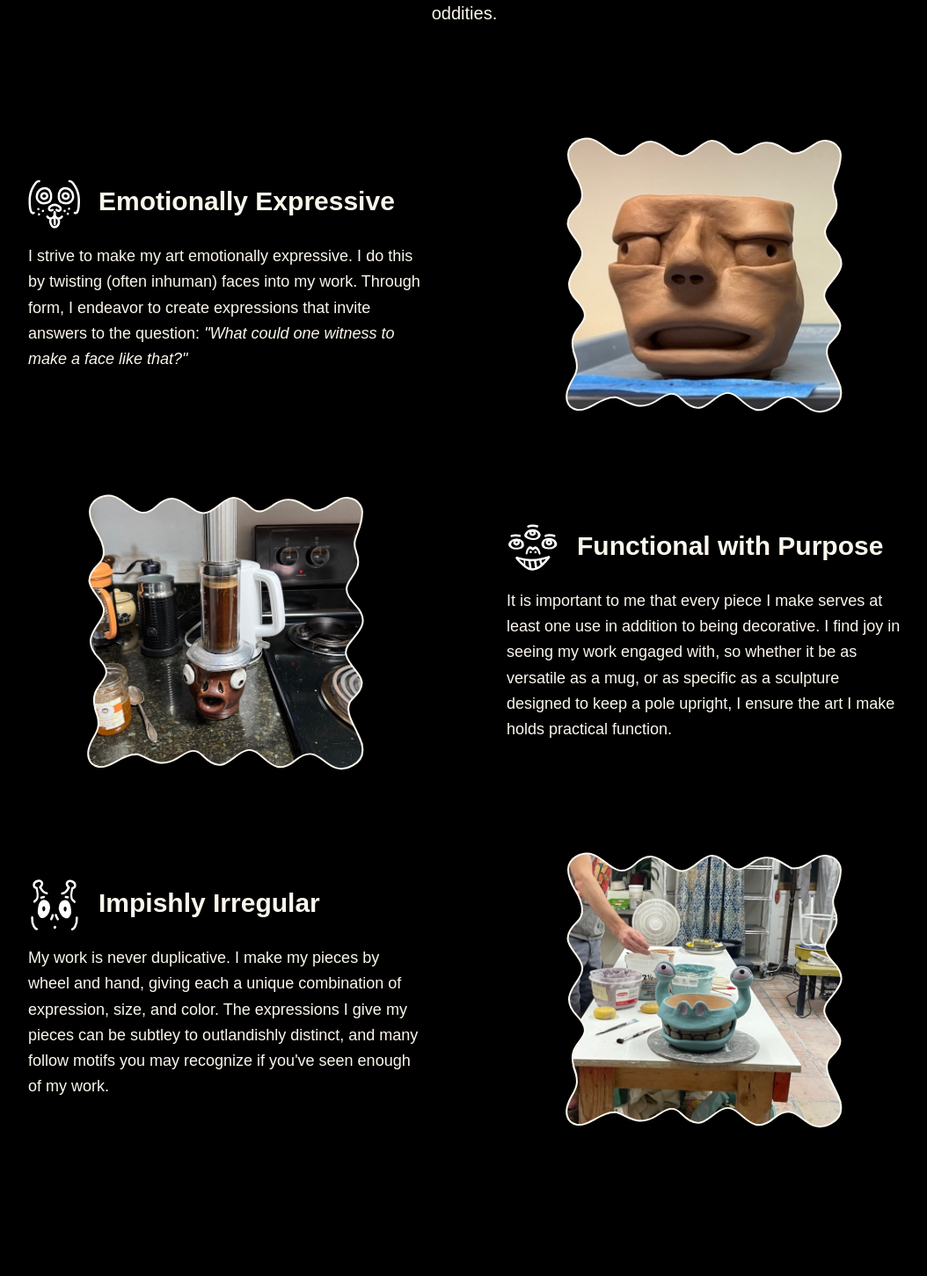
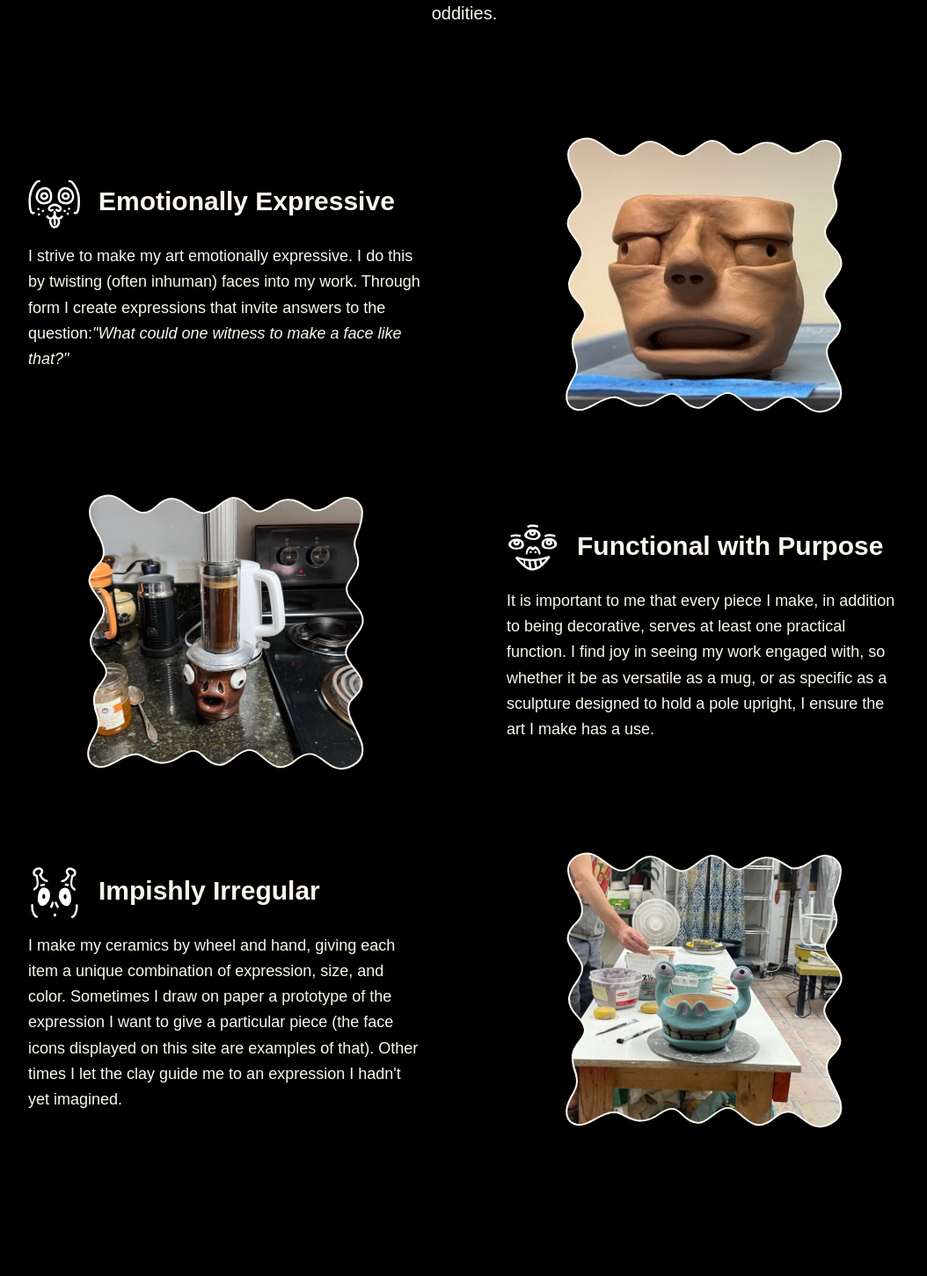
Before and after one commit to Aidenjn/Ensorcelled-Expressions, a Next.js app in the folder site/: page / in a window 1280 px wide. Shown: the part 938-2389 px from the top of the page at 88% size, without its empty margins (112-1166 px from the left). Built offline with nearby package versions, Linux system fonts and the light colour scheme; a web font is replaced by a local one.

Commit message:
updated content

```diff
--- a/site/app/page.tsx
+++ b/site/app/page.tsx
@@ -19,7 +19,8 @@ export default function Home() {
       >
         I strive to make my art emotionally expressive.
         I do this by twisting (often inhuman) faces into my work.
-        Through form, I endeavor to create expressions that invite answers to the question: <i>"What could one witness to make a face like that?"</i>
+        Through form I create expressions that invite answers to the question:
+        <i>"What could one witness to make a face like that?"</i>
       </StorySection>
       <StorySection
           image_url = "/images/aero_press_bev.jpeg"
@@ -27,8 +28,8 @@ export default function Home() {
           flow_left={true}
           icon={ CustomIcon.Triclopes }
       >
-        It is important to me that every piece I make serves at least one use in addition to being decorative.
-        I find joy in seeing my work engaged with, so whether it be as versatile as a mug, or as specific as a sculpture designed to keep a pole upright, I ensure the art I make holds practical function.
+        It is important to me that every piece I make, in addition to being decorative, serves at least one practical function.
+        I find joy in seeing my work engaged with, so whether it be as versatile as a mug, or as specific as a sculpture designed to hold a pole upright, I ensure the art I make has a use.
       </StorySection>
       <StorySection
           image_url = "/images/painting_the_alien.jpg"
@@ -36,9 +37,9 @@ export default function Home() {
           flow_left={false}
           icon={ CustomIcon.Alien}
       >
-        My work is never duplicative.
-        I make my pieces by wheel and hand, giving each a unique combination of expression, size, and color.
-        The expressions I give my pieces can be subtley to outlandishly distinct, and many follow motifs you may recognize if you've seen enough of my work.
+        I make my ceramics by wheel and hand, giving each item a unique combination of expression, size, and color.
+        Sometimes I draw on paper a prototype of the expression I want to give a particular piece (the face icons displayed on this site are examples of that).
+        Other times I let the clay guide me to an expression I hadn't yet imagined.
       </StorySection>
 
       {/* Closing Section */}
```
